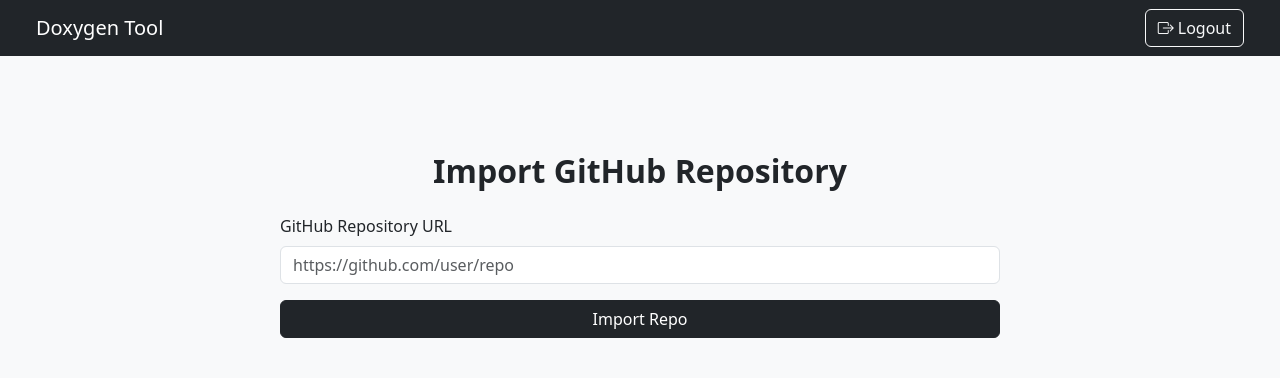
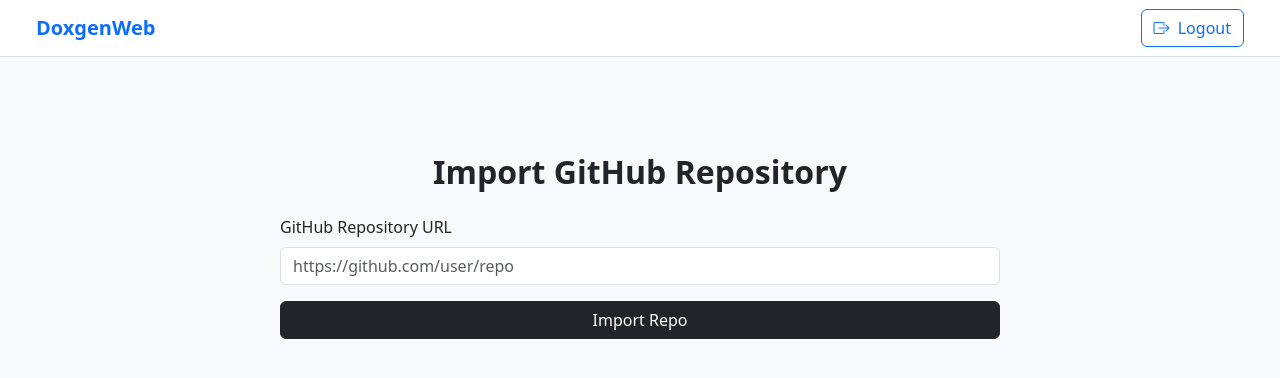
Before and after one commit to Tashif-Bashir/doxgenweb, a Django app: page /github/ in a window 1280 px wide. Shown: the top 378 px of the page. Run offline with Django 4.2, Linux system fonts and the light colour scheme; the visitor is signed in with stand-in values (Sample User, id 1).

Commit message:
updated navbar

```diff
--- a/upload/templates/upload/base.html
+++ b/upload/templates/upload/base.html
@@ -10,14 +10,20 @@
 <body class="bg-light">
 
 <!-- Navbar -->
-  <nav class="navbar navbar-dark bg-dark px-4">
+<nav class="navbar navbar-expand-lg navbar-light bg-white border-bottom px-4">
   <div class="container-fluid">
-      <a class="navbar-brand" href="{% url 'home' %}">Doxygen Tool</a>
+    <a class="navbar-brand fw-semibold text-primary" href="{% url 'home' %}">DoxgenWeb</a>
+
     {% if user.is_authenticated %}
       <div class="ms-auto">
-          <a class="btn btn-outline-light" href="{% url 'logout' %}">
-            <i class="bi bi-box-arrow-right me-1"></i>Logout
+        <a class="btn btn-outline-primary" href="{% url 'logout' %}">
+          <i class="bi bi-box-arrow-right me-1"></i> Logout
         </a>
+      </div>
+    {% else %}
+      <div class="ms-auto">
+        <a class="btn btn-link text-decoration-none me-3" href="{% url 'login' %}">Login</a>
+        <a class="btn btn-primary" href="{% url 'register' %}">Register</a>
       </div>
     {% endif %}
   </div>
```
Lines whose indentation alone changed are shown as unchanged.
